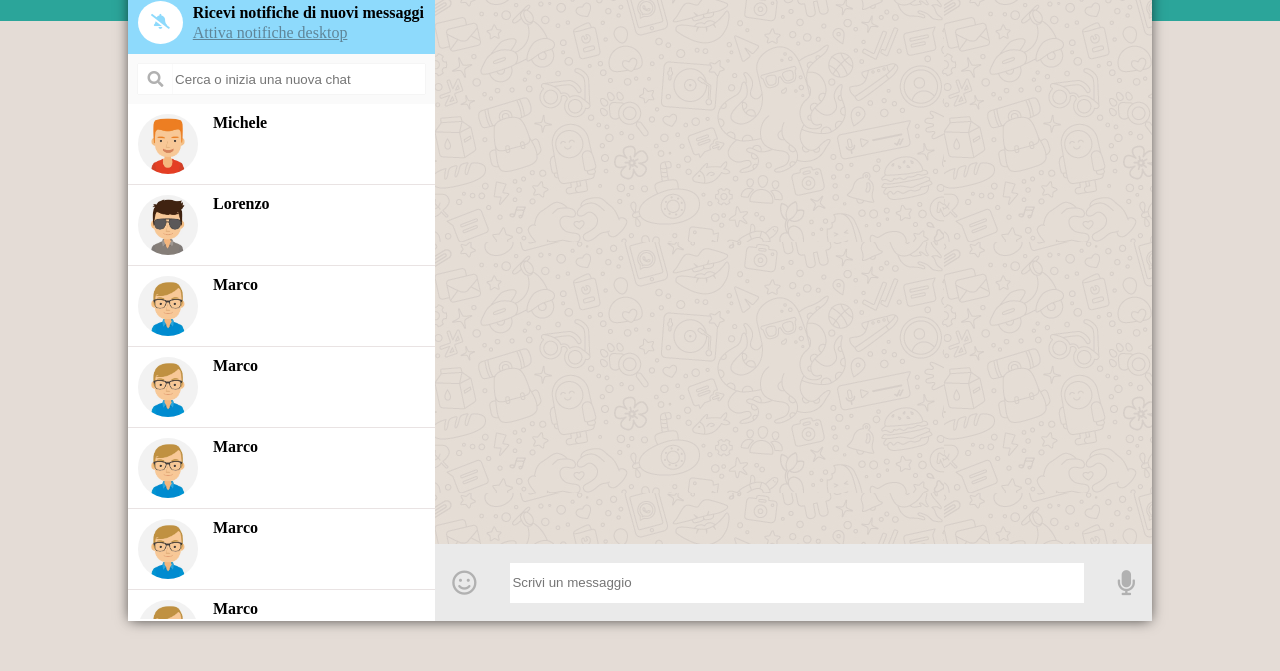
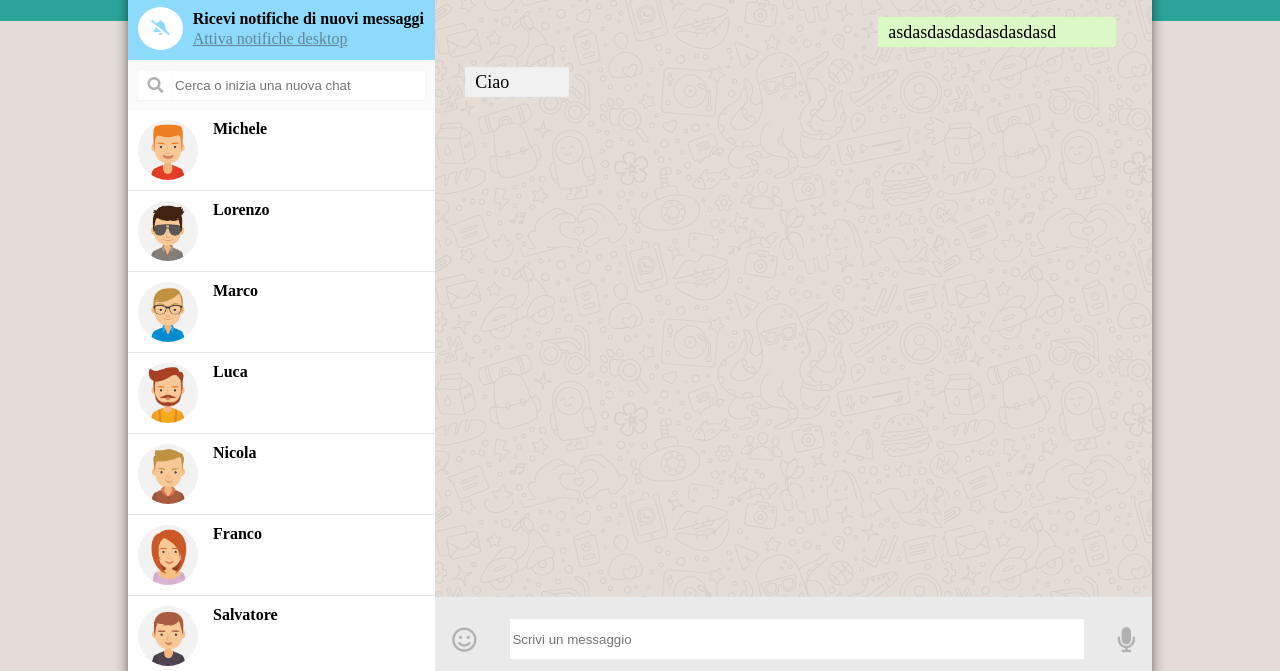
Before and after one commit to FedericoCrudo/js-html-css-boolzap, a plain HTML site: page index.html in a window 1280 px wide. Shown: the part 129-800 px from the top of the page. Drawn offline with nearby package versions, Linux system fonts and the light colour scheme; some packages are replaced by stand-ins of ours; a script that the page names is missing.

Commit message:
update vuejs

```diff
--- a/css/style.css
+++ b/css/style.css
@@ -4,7 +4,6 @@
     box-sizing: border-box;
 }
 .background{
-    width: 100%;
     height: 100vh;
     background-color: #E4DCD6;
     z-index: 1;
@@ -15,12 +14,12 @@
 }
 
 .wrapp{
-   position: absolute;
+   position: fixed;
    top:50px;
    left: 50%;
    transform: translateX(-50%);
     width: 80%;
-    height: 700px;
+    height: calc(100vh - 40px);
     min-width: 1000px;
     -webkit-box-shadow: 0px 1px 13px -2px rgba(0,0,0,0.75);
     -moz-box-shadow: 0px 1px 13px -2px rgba(0,0,0,0.75);
@@ -156,7 +155,43 @@ box-shadow: 0px 0px 0.52px 0px rgba(0,0,0,0.75);
 .chat{
 height: 79%;
 background-image: url(../img/mine.jpg);
+overflow-y: scroll;
 }
+.chat .send{
+    width: 95%;
+    height: 30px;
+    display: flex;
+    margin-top: 20px;
+    justify-content: flex-end;
+}
+.chat .send span{
+    height: 100%;
+    line-height: 30px;
+   padding: 0 60px 0 10px;
+    background-color:#DCF8C6;
+    border-radius: 2px;
+    font-size: 18px;
+}
+.chat .recive{
+
+    width: 95%;
+    height: 30px;
+    display: flex;
+    margin-top: 20px;
+    margin-left:30px ;
+    justify-content: flex-start;
+}
+.chat .recive span{
+    height: 100%;
+    line-height: 30px;
+   padding: 0 60px 0 10px;
+    background-color:#f0f0f0;
+    border-radius: 2px;
+    font-size: 18px;
+}
+
+
+
 .bar-chat{
     min-height: 11%;
     background-color: #EAEAEA;
--- a/index.html
+++ b/index.html
@@ -51,38 +51,11 @@
 
                 </div>
                 <div class="contact">
-                    <div class="box">
-                        <img class="m_right_15" src="img/avatar_1.jpg" alt="">
-                        <span class="bold">Michele</span>
+                    <div v-for="contact in contacts" class="box">
+                        <img class="m_right_15" :src="contact.img" alt="">
+                        <span class="bold">{{contact.nome}}</span>
                     </div>
-                    <div class="box">
-                        <img class="m_right_15" src="img/avatar_2.jpg" alt="">
-                        <span class="bold">Lorenzo</span>
-                    </div>
-                    <div class="box">
-                        <img class="m_right_15" src="img/avatar_3.jpg" alt="">
-                        <span class="bold">Marco</span>
-                    </div>
-                    <div class="box">
-                        <img class="m_right_15" src="img/avatar_3.jpg" alt="">
-                        <span class="bold">Marco</span>
-                    </div>
-                    <div class="box">
-                        <img class="m_right_15" src="img/avatar_3.jpg" alt="">
-                        <span class="bold">Marco</span>
-                    </div>
-                    <div class="box">
-                        <img class="m_right_15" src="img/avatar_3.jpg" alt="">
-                        <span class="bold">Marco</span>
-                    </div>
-                    <div class="box">
-                        <img class="m_right_15" src="img/avatar_3.jpg" alt="">
-                        <span class="bold">Marco</span>
-                    </div>
-                    <div class="box">
-                        <img class="m_right_15" src="img/avatar_3.jpg" alt="">
-                        <span class="bold">Marco</span>
-                    </div>
+
 
                 </div>
         </div>
@@ -103,6 +76,8 @@
                     </div>
                 </div>
                 <div class="chat">
+                    <div class="send"><span>asdasdasdasdasdasdasd</span></div>
+                    <div class="recive"><span>Ciao</span></div>
                 </div>
                 <div class="bar-chat">
                     <div class="tool-chat">
--- a/js/vue.js
+++ b/js/vue.js
@@ -1,59 +1,41 @@
 
 var print = new Vue({
-    el: '.prova',
+    el: '.wrapp',
     data: {
 
-    items:[
+    contacts:[
         {
-            "index":0,
-            "user":"Luca",
-            "email":"luca@gmail.com",
-            "password":"luca",
-            "stato":"on",
-
+            "nome":"Michele",
+            "img":"img/avatar_1.jpg"
         },
         {
-            "index":1,
-            "user":"Luca",
-            "email":"luca@gmail.com",
-            "password":"luca",
-            "stato":"off"
+            "nome":"Lorenzo",
+            "img":"img/avatar_2.jpg"
         },
         {
-            "index":2,
-            "user":"Licci",
-            "email":"licci@gmail.com",
-            "password":"liccu",
-            "stato":"on"
+            "nome":"Marco",
+            "img":"img/avatar_3.jpg"
         },
         {
-            "index":3,
-            "user":"Lorenzo",
-            "email":"lorenzo@gmail.com",
-            "password":"lore",
-            "stato":"on"
+            "nome":"Luca",
+            "img":"img/avatar_4.jpg"
         },
         {
-            "index":4,
-            "user":"Marta",
-            "email":"lorenzo@gmail.com",
-            "password":"marta",
-            "stato":"off"
+            "nome":"Nicola",
+            "img":"img/avatar_5.jpg"
         },
         {
-            "index":5,
-            "user":"Federico",
-            "email":"federico@gmail.com",
-            "password":"federico",
-            "stato":"on"
+            "nome":"Franco",
+            "img":"img/avatar_6.jpg"
         },
         {
-            "index":6,
-            "user":"Francesco",
-            "email":"francesco@gmail.com",
-            "password":"lore",
-            "stato":"off"
-        }
+            "nome":"Salvatore",
+            "img":"img/avatar_7.jpg"
+        },
+        {
+            "nome":"Federico",
+            "img":"img/avatar_8.jpg"
+        },
     ]
     },
     methods:{
```
